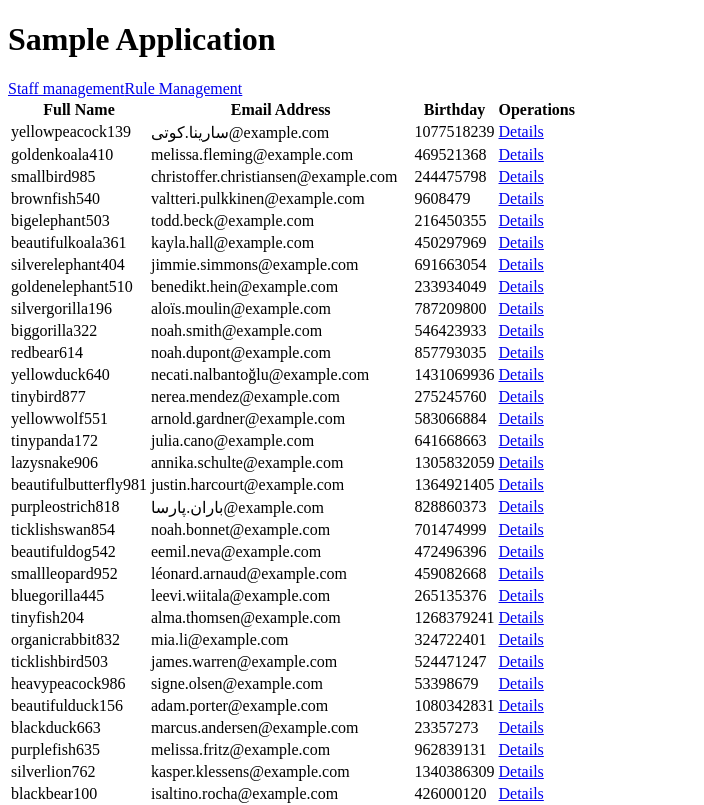
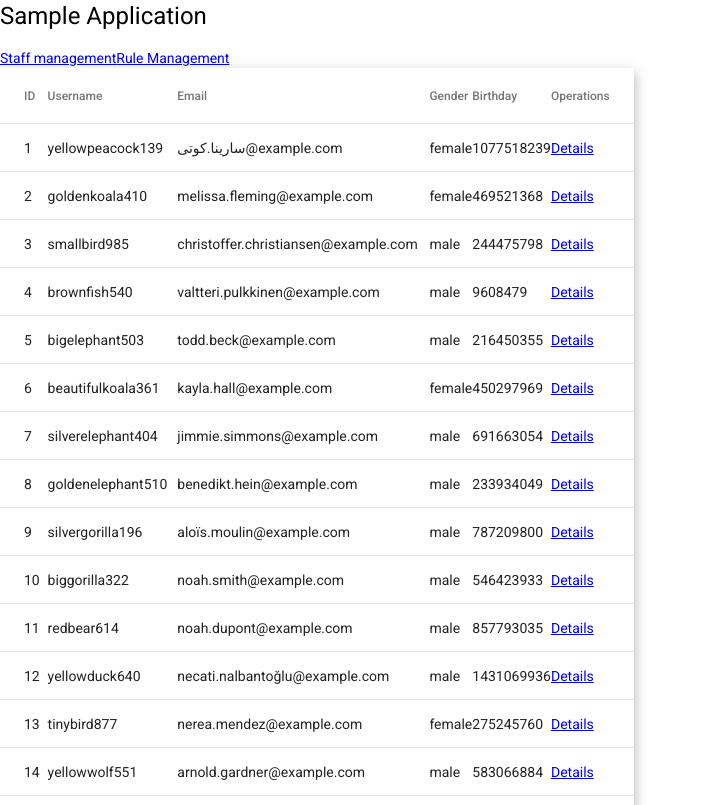
Before and after one commit to aeros281/angular-sample-application, an Angular app: page /staff in a window 1280 px wide. Shown: the top 805 px of the page, without its empty margins (0-704 px from the left). Built offline with nearby package versions, Linux system fonts and the light colour scheme.

Commit message:
Add material table style

```diff
--- a/angular.json
+++ b/angular.json
@@ -28,6 +28,7 @@
               "src/assets"
             ],
             "styles": [
+              "./node_modules/@angular/material/prebuilt-themes/indigo-pink.css",
               "src/styles.scss"
             ],
             "scripts": []
@@ -92,6 +93,7 @@
               "src/assets"
             ],
             "styles": [
+              "./node_modules/@angular/material/prebuilt-themes/indigo-pink.css",
               "src/styles.scss"
             ],
             "scripts": []
@@ -123,6 +125,7 @@
           }
         }
       }
-    }},
+    }
+  },
   "defaultProject": "sample-angular-application"
 }
--- a/package.json
+++ b/package.json
@@ -12,10 +12,12 @@
   "private": true,
   "dependencies": {
     "@angular/animations": "~9.0.1",
+    "@angular/cdk": "^9.0.0",
     "@angular/common": "~9.0.1",
     "@angular/compiler": "~9.0.1",
     "@angular/core": "~9.0.1",
     "@angular/forms": "~9.0.1",
+    "@angular/material": "^9.0.0",
     "@angular/platform-browser": "~9.0.1",
     "@angular/platform-browser-dynamic": "~9.0.1",
     "@angular/router": "~9.0.1",
--- a/src/app/app.module.ts
+++ b/src/app/app.module.ts
@@ -6,8 +6,8 @@ import { FormsModule } from '@angular/forms';
 import { PageNotFoundComponent } from './page-not-found/page-not-found.component';
 import { AppRoutingModule } from './app-routing.module';
 import { StaffModule } from './staff/staff.module';
-import { CommonModule } from '@angular/common';
 import { RuleModule } from './rule/rule.module';
+import { BrowserAnimationsModule } from '@angular/platform-browser/animations';
 
 @NgModule({
   declarations: [
@@ -15,13 +15,12 @@ import { RuleModule } from './rule/rule.module';
     PageNotFoundComponent
   ],
   imports: [
-    CommonModule,
     BrowserModule,
     FormsModule,
     StaffModule,
     RuleModule,
     AppRoutingModule,
-    RuleModule
+    BrowserAnimationsModule
   ],
   providers: [],
   bootstrap: [AppComponent]
--- /dev/null
+++ b/src/app/staff/staff-home/staff-home.component.html
@@ -0,0 +1 @@
+<router-outlet></router-outlet>
--- /dev/null
+++ b/src/app/staff/staff-home/staff-home.component.ts
@@ -0,0 +1,15 @@
+import { Component, OnInit } from '@angular/core';
+
+@Component({
+  selector: 'app-staff-home',
+  templateUrl: './staff-home.component.html',
+  styleUrls: ['./staff-home.component.scss']
+})
+export class StaffHomeComponent implements OnInit {
+
+  constructor() { }
+
+  ngOnInit(): void {
+  }
+
+}
--- a/src/app/staff/staff-list/staff-list.component.html
+++ b/src/app/staff/staff-list/staff-list.component.html
@@ -1,20 +1,37 @@
-<table>
-    <thead>
-        <tr>
-            <th>Full Name</th>
-            <th>Email Address</th>
-            <th>Birthday</th>
-            <th>Operations</th>
-        </tr>
-    </thead>
-    <tbody>
-        <tr *ngFor="let staffItem of staffList | async" >
-            <td> {{ staffItem.username }} </td>
-            <td> {{ staffItem.email }} </td>
-            <td> {{ staffItem.birthdate }} </td>
-            <td>
-                <a [routerLink]="['/staff', staffItem.id]" >Details</a>
-            </td>
-        </tr>
-    </tbody>
+<table mat-table [dataSource]="staffList" class="mat-elevation-z8">
+
+    <ng-container matColumnDef="id">
+        <th mat-header-cell *matHeaderCellDef> ID </th>
+        <td mat-cell *matCellDef="let item"> {{ item.id }} </td>
+    </ng-container>
+
+    <ng-container matColumnDef="username">
+        <th mat-header-cell *matHeaderCellDef> Username </th>
+        <td mat-cell *matCellDef="let item"> {{ item.username }} </td>
+    </ng-container>
+
+    <ng-container matColumnDef="email">
+        <th mat-header-cell *matHeaderCellDef> Email </th>
+        <td mat-cell *matCellDef="let item"> {{ item.email }} </td>
+    </ng-container>
+
+    <ng-container matColumnDef="gender">
+        <th mat-header-cell *matHeaderCellDef> Gender </th>
+        <td mat-cell *matCellDef="let item"> {{ item.gender }} </td>
+    </ng-container>
+
+    <ng-container matColumnDef="dateofbirth">
+        <th mat-header-cell *matHeaderCellDef> Birthday </th>
+        <td mat-cell *matCellDef="let item"> {{ item.birthdate }} </td>
+    </ng-container>
+
+    <ng-container matColumnDef="operations">
+        <th mat-header-cell *matHeaderCellDef> Operations </th>
+        <td mat-cell *matCellDef="let item">
+            <a [routerLink]="['/staff', item.id]" >Details</a>
+        </td>
+    </ng-container>
+
+    <tr mat-header-row *matHeaderRowDef="displayedColumns" ></tr>
+    <tr mat-row *matRowDef="let row; columns: displayedColumns" ></tr>
 </table>
--- a/src/app/staff/staff-list/staff-list.component.ts
+++ b/src/app/staff/staff-list/staff-list.component.ts
@@ -11,7 +11,8 @@ import { StaffResourceService } from '../staff-resource.service';
 })
 export class StaffListComponent implements OnInit {
 
-  public staffList: Observable<any[]>;
+  displayedColumns: string[] = ['id', 'username', 'email', 'gender', 'dateofbirth', 'operations', ];
+  staffList: Observable<any[]>;
 
   constructor(private staffService: StaffResourceService) {
   }
--- a/src/app/staff/staff.module.ts
+++ b/src/app/staff/staff.module.ts
@@ -4,12 +4,16 @@ import { CommonModule } from '@angular/common';
 import { StaffRoutingModule } from './staff-routing.module';
 import { StaffDetailComponent } from './staff-detail/staff-detail.component';
 import { StaffListComponent } from './staff-list/staff-list.component';
+import { StaffHomeComponent } from './staff-home/staff-home.component';
+
+import { MatTableModule } from '@angular/material/table';
 
 
 @NgModule({
-  declarations: [StaffDetailComponent, StaffListComponent],
+  declarations: [StaffDetailComponent, StaffListComponent, StaffHomeComponent],
   imports: [
     CommonModule,
+    MatTableModule,
     StaffRoutingModule
   ]
 })
--- a/src/index.html
+++ b/src/index.html
@@ -6,8 +6,10 @@
   <base href="/">
   <meta name="viewport" content="width=device-width, initial-scale=1">
   <link rel="icon" type="image/x-icon" href="favicon.ico">
+  <link href="https://fonts.googleapis.com/css?family=Roboto:300,400,500&display=swap" rel="stylesheet">
+  <link href="https://fonts.googleapis.com/icon?family=Material+Icons" rel="stylesheet">
 </head>
-<body>
+<body class="mat-typography">
   <app-root></app-root>
 </body>
 </html>
--- a/src/styles.scss
+++ b/src/styles.scss
@@ -1 +1,4 @@
 /* You can add global styles to this file, and also import other style files */
+
+html, body { height: 100%; }
+body { margin: 0; font-family: Roboto, "Helvetica Neue", sans-serif; }
```
Also changed, not shown: src/app/staff/staff-routing.module.ts (+17 -4 lines), src/app/staff/staff-home/staff-home.component.scss (added), 2 other files (tests, documents, lock files or other folders).
